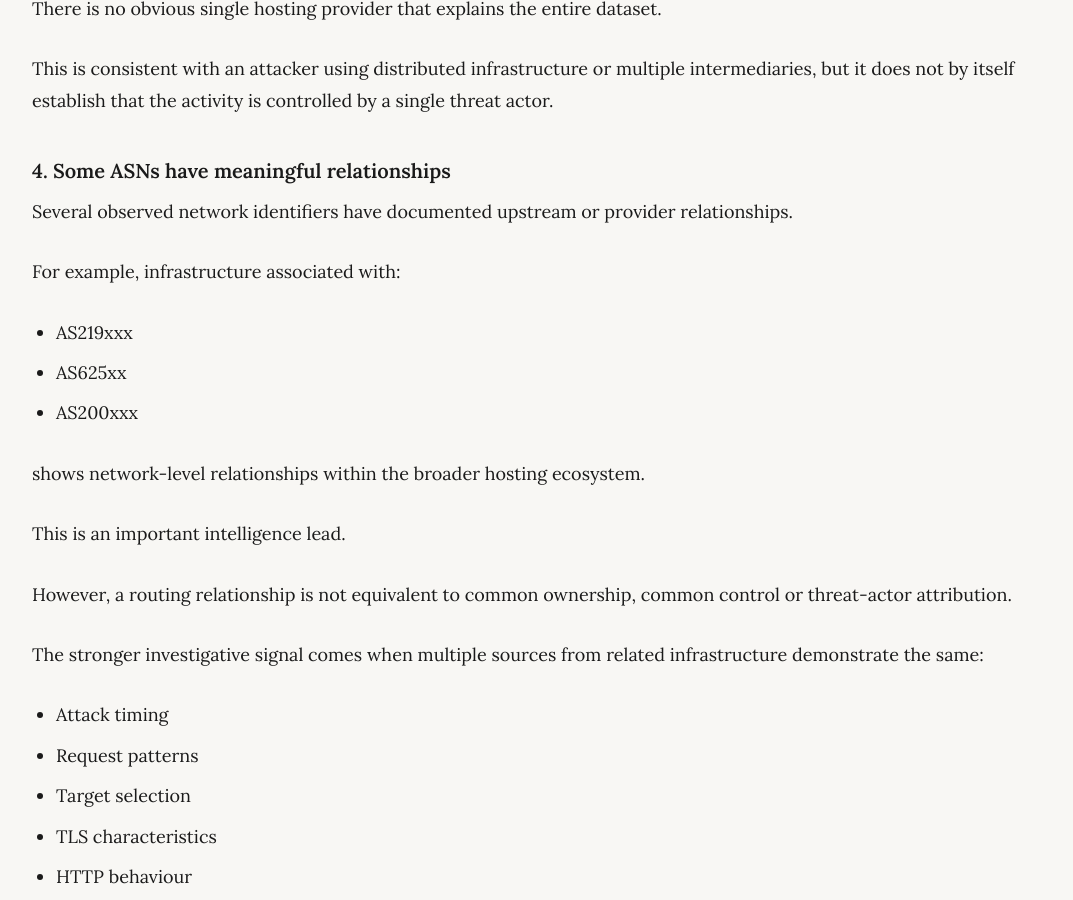
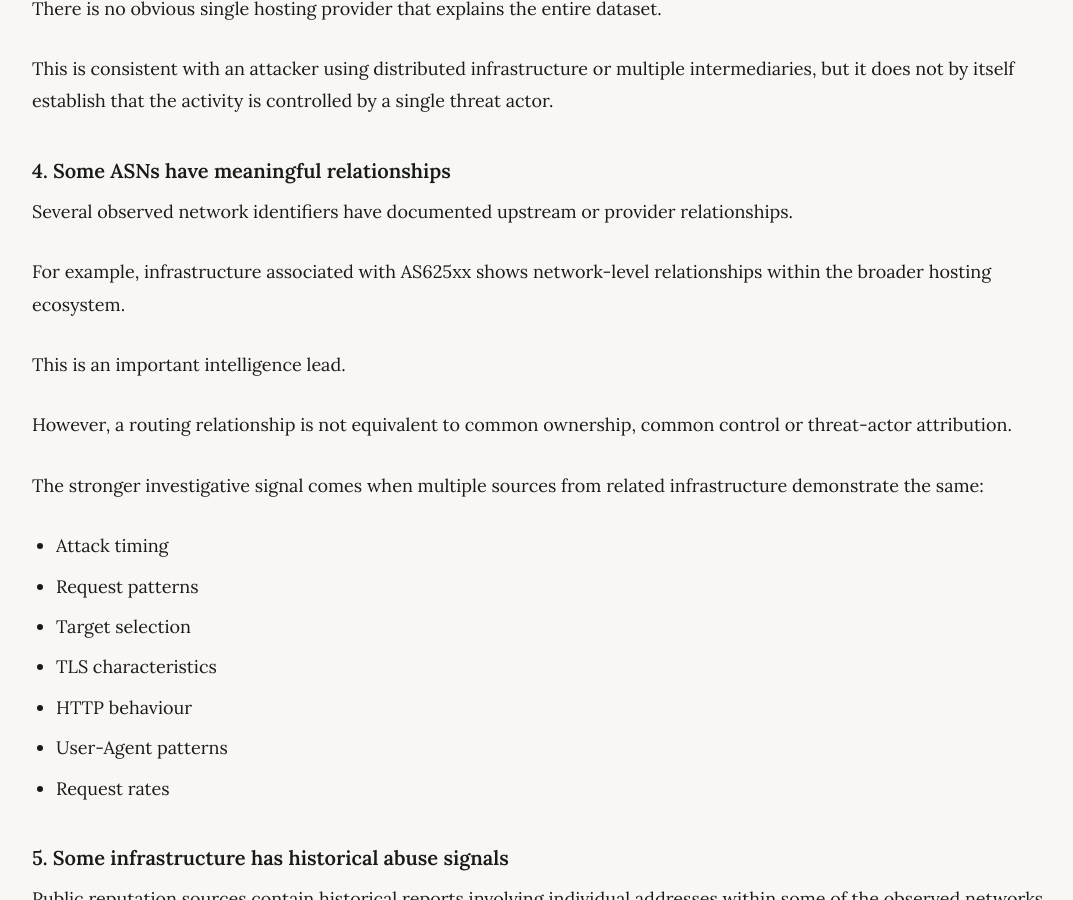
Before and after one commit to amirulcyber/amirulcyber.github.io, a Jekyll site: the page built from _posts/2026-10-08-sustained-web-attacks-malaysia-financial-sector.md, in a window 1280 px wide and 900 px high, scrolled down 2634 px. Shown: the whole window, without its empty margins (96-1169 px from the left). Built offline with Jekyll 4.4.1, drawn with Linux system fonts in a browser that asks for light colours; some of the changed text lies outside the part shown.

```diff
--- a/_posts/2026-10-08-sustained-web-attacks-malaysia-financial-sector.md
+++ b/_posts/2026-10-08-sustained-web-attacks-malaysia-financial-sector.md
@@ -57,13 +57,7 @@ This is consistent with an attacker using distributed infrastructure or multiple
 
 Several observed network identifiers have documented upstream or provider relationships.
 
-For example, infrastructure associated with:
-
-- AS219xxx
-- AS625xx
-- AS200xxx
-
-shows network-level relationships within the broader hosting ecosystem.
+For example, infrastructure associated with AS625xx shows network-level relationships within the broader hosting ecosystem.
 
 This is an important intelligence lead.
 
```
Also changed, not shown: other parts of _posts/2026-10-08-sustained-web-attacks-malaysia-financial-sector.md (+1 -1 lines).
